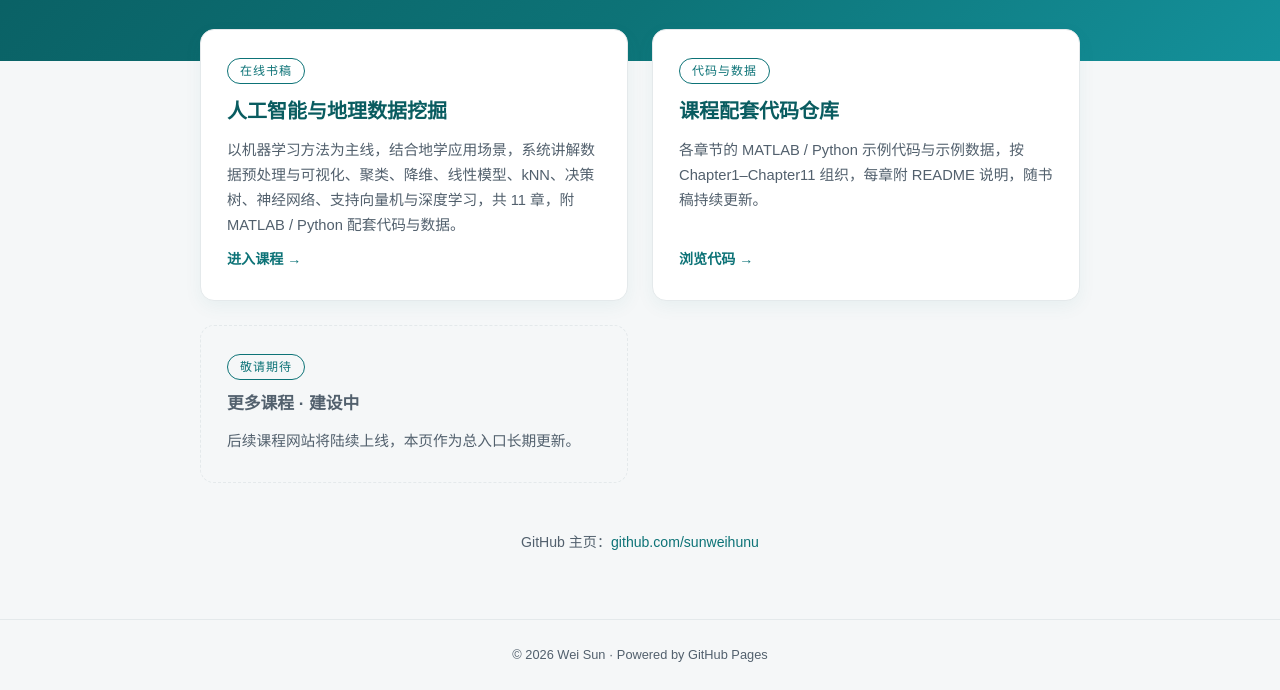
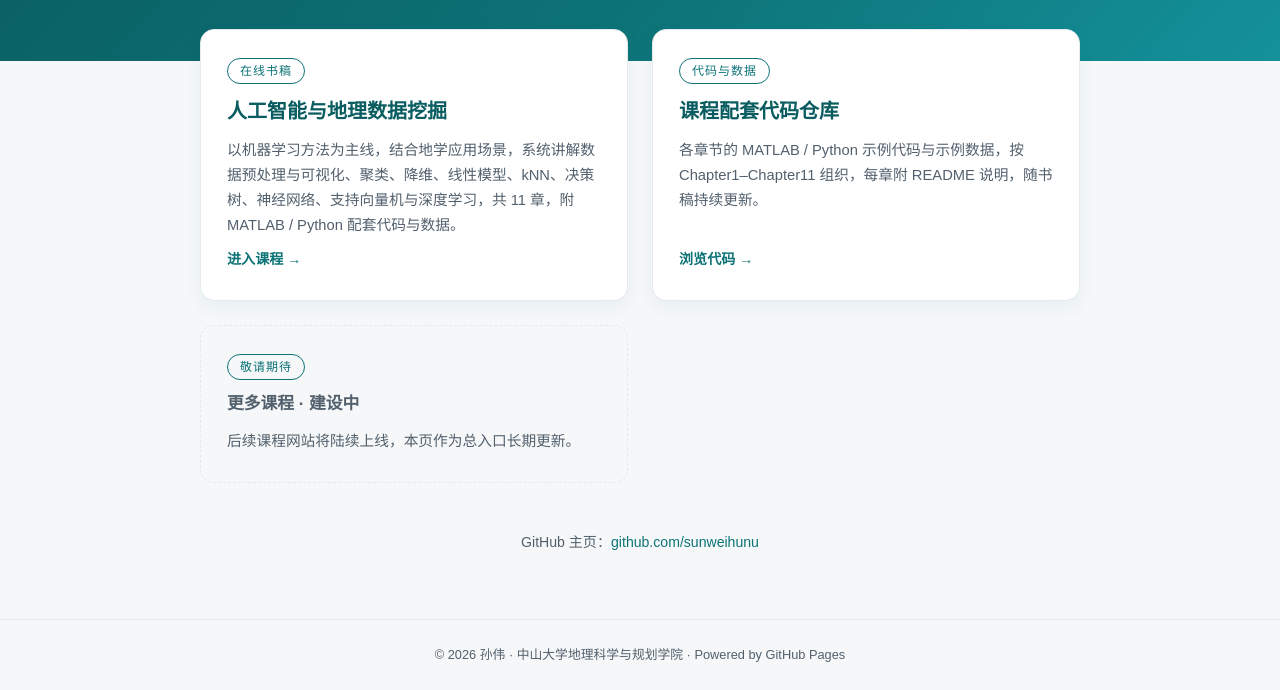
Before and after one commit to sunweihunu/sunweihunu.github.io, a plain HTML site: page index.html in a window 1280 px wide. Shown: the part 203-893 px from the top of the page. Drawn offline with Linux system fonts and the light colour scheme.

Commit message:
页脚署名：孙伟 · 中山大学地理科学与规划学院

```diff
--- a/index.html
+++ b/index.html
@@ -75,6 +75,6 @@
   </div>
   <p class="meta">GitHub 主页：<a href="https://github.com/sunweihunu">github.com/sunweihunu</a></p>
 </main>
-<footer>© 2026 Wei Sun · Powered by GitHub Pages</footer>
+<footer>© 2026 孙伟 · 中山大学地理科学与规划学院 · Powered by GitHub Pages</footer>
 </body>
 </html>
```
